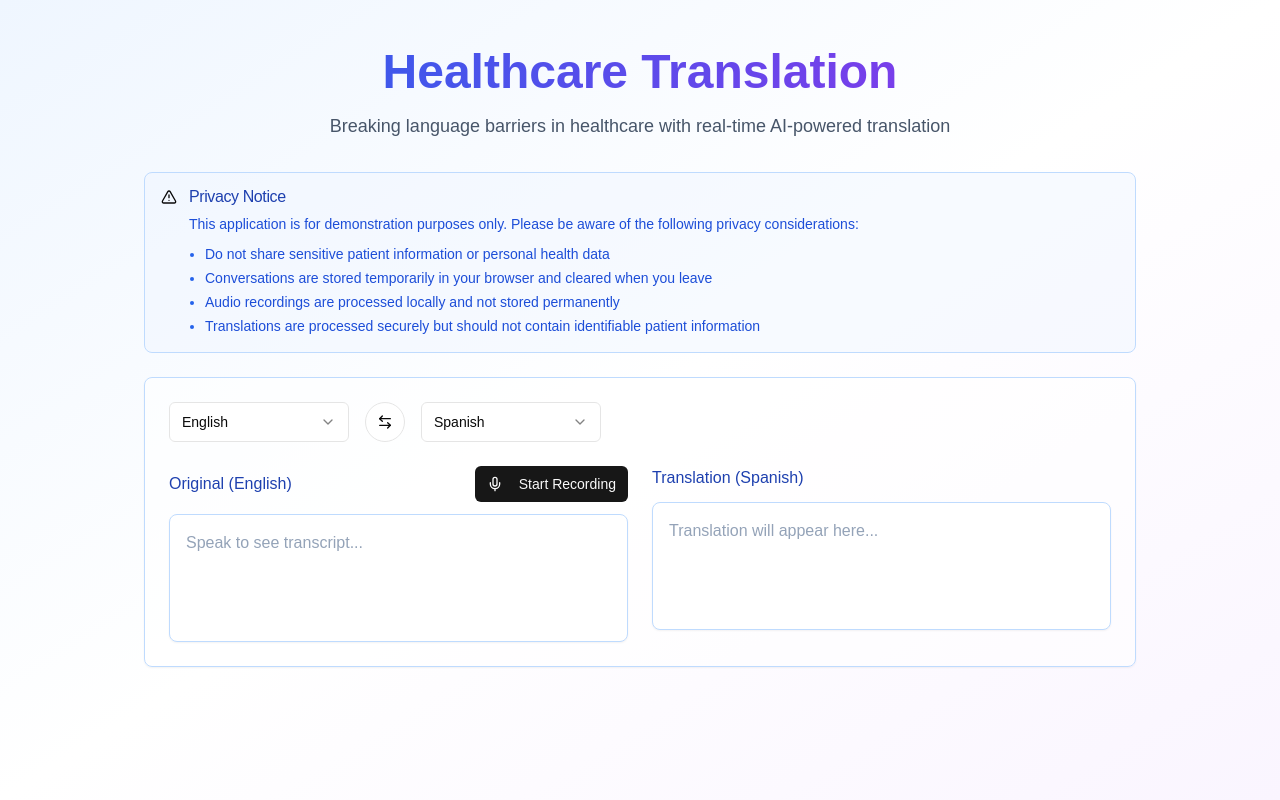
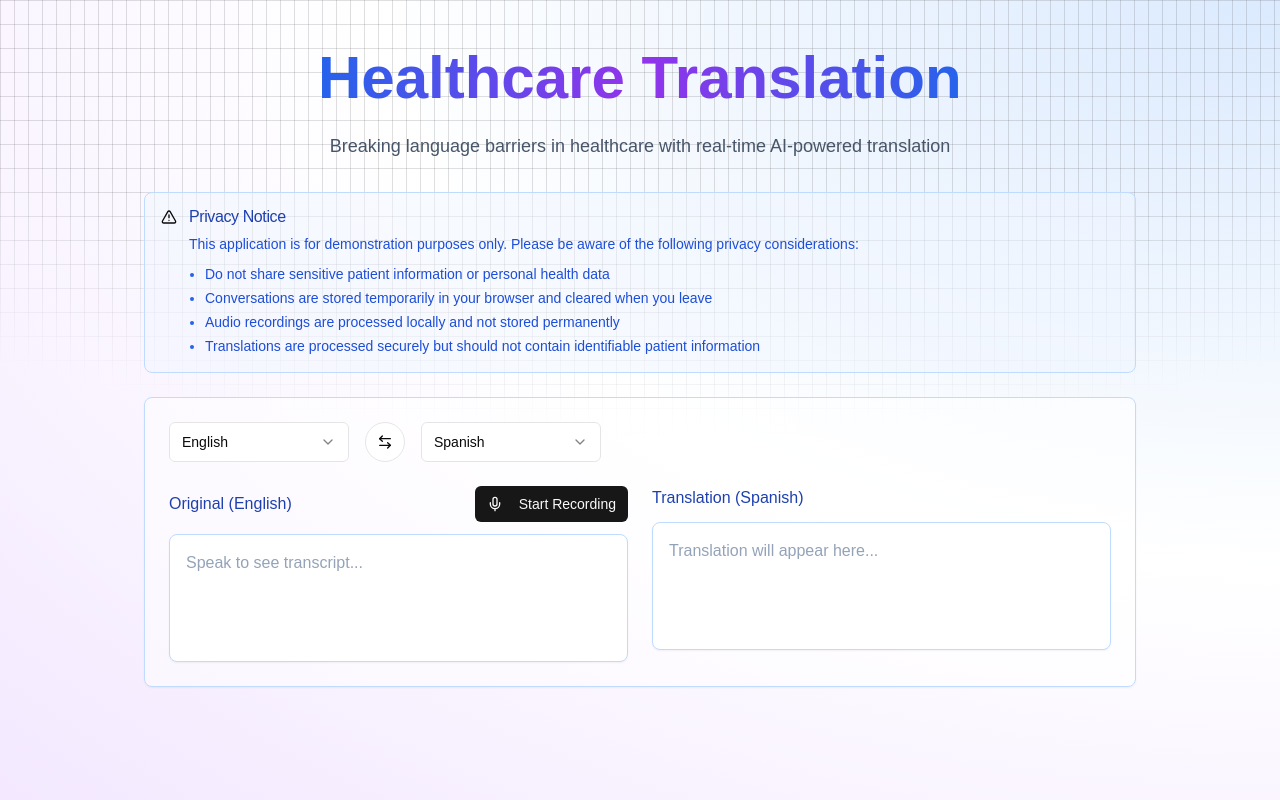
Before and after one commit to nanibot1/nanibot1-healthcare-translation-app, a Next.js app in the folder healthcare-translator/: page / in a window 1280 px wide. Built offline with nearby package versions, Linux system fonts and the light colour scheme.

Commit message:
Update page.tsx

```diff
--- a/healthcare-translator/app/page.tsx
+++ b/healthcare-translator/app/page.tsx
@@ -3,17 +3,22 @@ import { PrivacyNotice } from "@/components/privacy-notice"
 
 export default function Home() {
   return (
-    <main className="min-h-screen bg-gradient-to-br from-blue-50 via-white to-purple-50 dark:from-slate-950 dark:via-slate-900 dark:to-purple-950">
-      <div className="container mx-auto px-4 py-12 max-w-5xl">
+    <main className="min-h-screen bg-[radial-gradient(ellipse_at_top_right,_var(--tw-gradient-stops))] from-blue-100 via-white to-purple-100 dark:from-slate-950 dark:via-slate-900 dark:to-purple-950 relative overflow-hidden">
+      {/* Background decoration */}
+      <div className="absolute inset-0 bg-[linear-gradient(to_right,#4f4f4f2e_1px,transparent_1px),linear-gradient(to_bottom,#4f4f4f2e_1px,transparent_1px)] bg-[size:14px_24px] [mask-image:radial-gradient(ellipse_80%_50%_at_50%_0%,#000_70%,transparent_110%)]" />
+
+      <div className="container mx-auto px-4 py-12 max-w-5xl relative">
         <div className="text-center space-y-4 mb-8">
-          <h1 className="text-4xl sm:text-5xl font-bold bg-gradient-to-r from-blue-600 to-purple-600 bg-clip-text text-transparent dark:from-blue-400 dark:to-purple-400">
-            Healthcare Translation
-          </h1>
-          <p className="text-lg text-slate-600 dark:text-slate-300 max-w-2xl mx-auto">
+          <div className="inline-block animate-in fade-in slide-in-from-bottom-4 duration-1000 fill-mode-forwards">
+            <h1 className="text-4xl sm:text-5xl lg:text-6xl font-bold bg-gradient-to-r from-blue-600 via-purple-600 to-blue-600 bg-clip-text text-transparent dark:from-blue-400 dark:via-purple-400 dark:to-blue-400 pb-2">
+              Healthcare Translation
+            </h1>
+          </div>
+          <p className="text-lg text-slate-600 dark:text-slate-300 max-w-2xl mx-auto animate-in fade-in slide-in-from-bottom-4 duration-1000 delay-200 fill-mode-forwards">
             Breaking language barriers in healthcare with real-time AI-powered translation
           </p>
         </div>
-        <div className="space-y-6 animate-in fade-in slide-in-from-bottom-4 duration-1000 fill-mode-forwards">
+        <div className="space-y-6 animate-in fade-in slide-in-from-bottom-4 duration-1000 delay-300 fill-mode-forwards">
           <PrivacyNotice />
           <Translator />
         </div>
```
